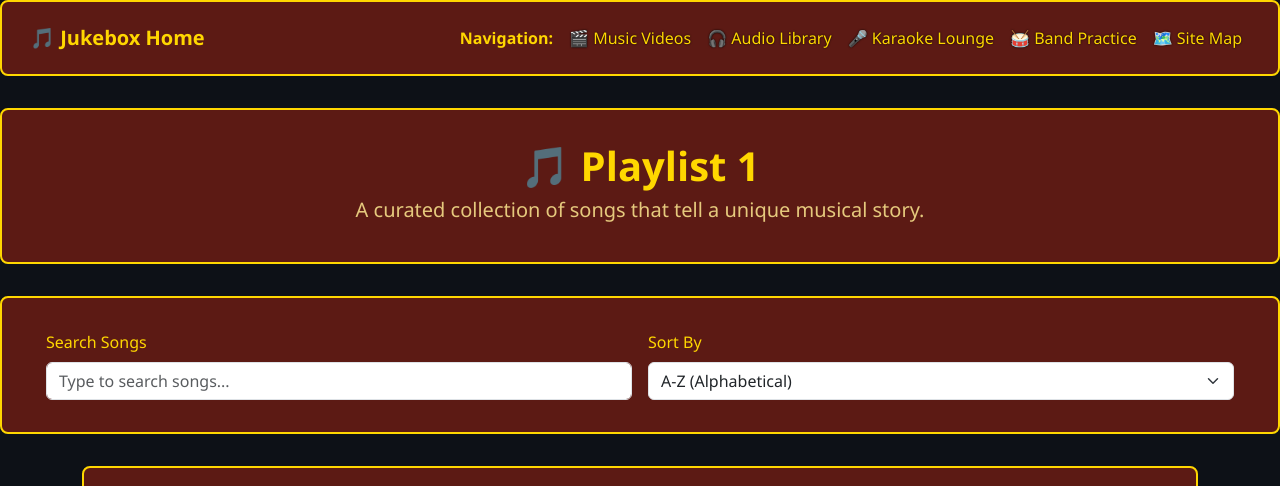
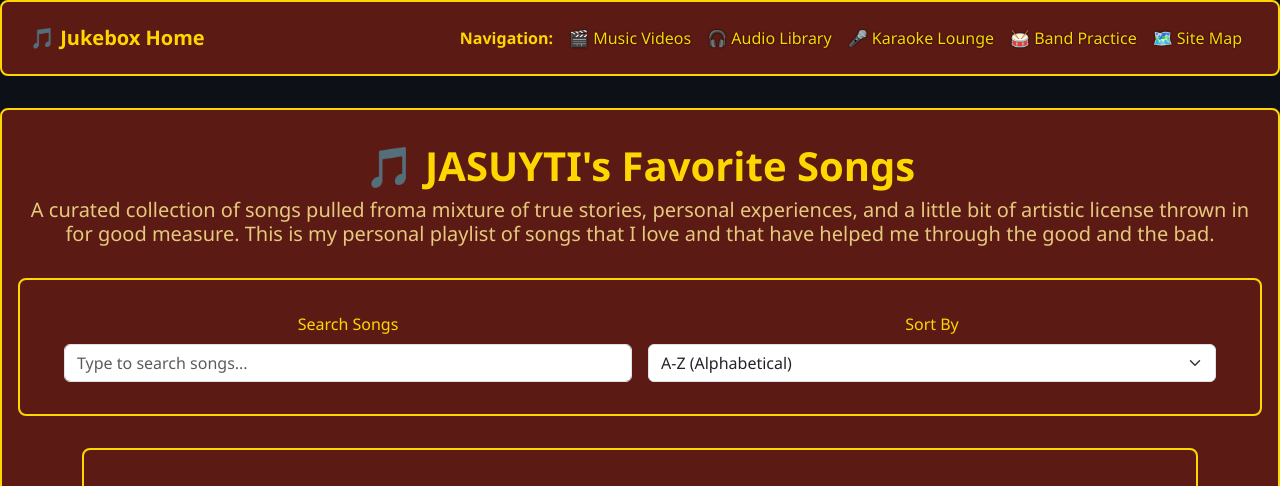
Before and after one commit to JASYTIONLINE/r91-juke-box, a website: page content/audio/playlists/playlist-1.html in a window 1280 px wide. Shown: the top 486 px of the page. Drawn offline with nearby package versions, Linux system fonts and the light colour scheme.

Commit message:
CHORE: update content

```diff
--- a/content/audio/playlists/playlist-1.html
+++ b/content/audio/playlists/playlist-1.html
@@ -44,9 +44,11 @@
        gold border, and centered padding, matching the home landing page style.
        ============================================================================ -->
   <header class="hero-section text-center">
-    <h1 class="text-gold fw-bold">🎵 Playlist 1</h1>
-    <h2 class="text-muted fs-5">A curated collection of songs that tell a unique musical story.</h2>
-  </header>
+    <h1 class="text-gold fw-bold">🎵 JASUYTI's Favorite Songs</h1>
+    <h2 class="text-muted fs-5">A curated collection of songs pulled froma mixture of
+      true stories, personal experiences, and a little bit of artistic license thrown
+      in for good measure. This is my personal playlist of songs that I love and that have helped me through the good and the bad.
+      </h2>
 
   <!-- ============================================================================
        SEARCH AND SORT SECTION
```
